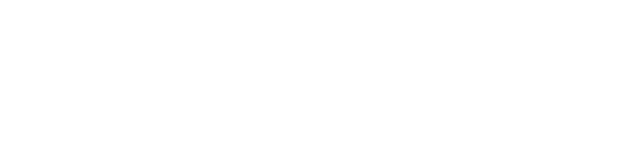
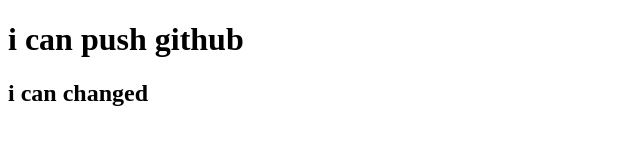
Before and after one commit to biscuit5/my-four-repo, a plain HTML site: page index.html in a window 1280 px wide. Shown: the whole page, without its empty margins (0-640 px from the left). Drawn offline with Linux system fonts and the light colour scheme.

Commit message:
added header

```diff
--- a/index.html
+++ b/index.html
@@ -7,6 +7,8 @@
 	<title>my github work</title>
 </head>
 <body>
+<h1>i can push github</h1>
+<h2>i can changed</h2>
 
 </body>
 </html>
```
